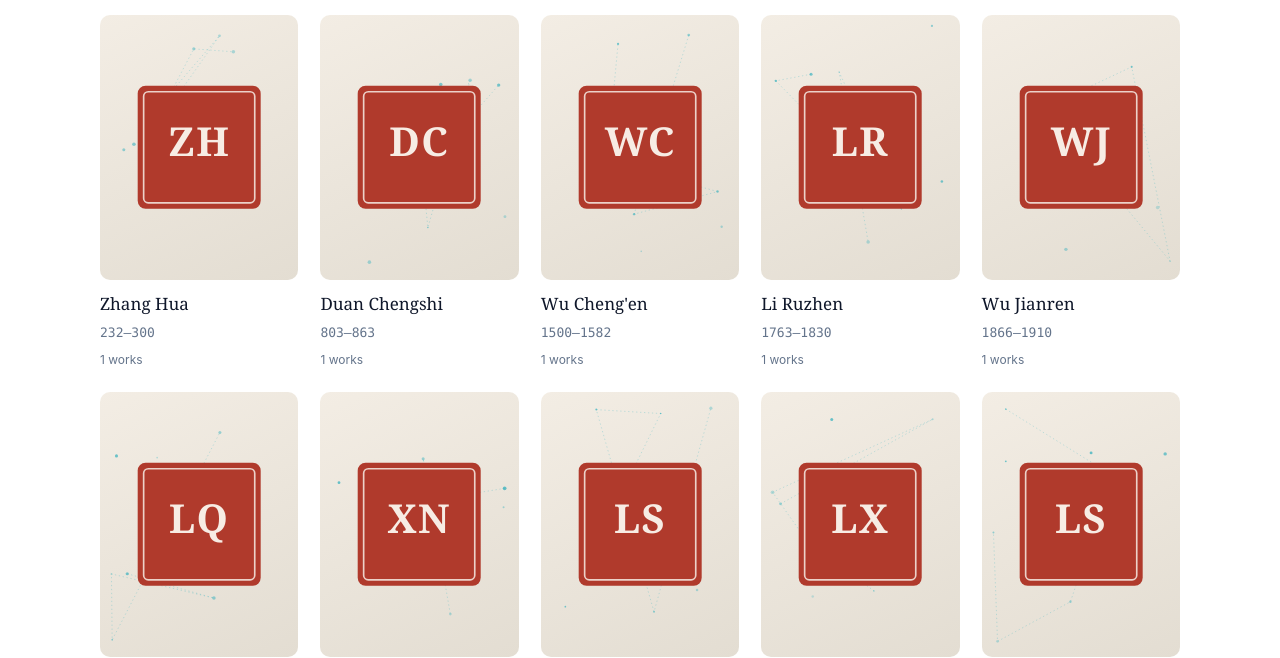
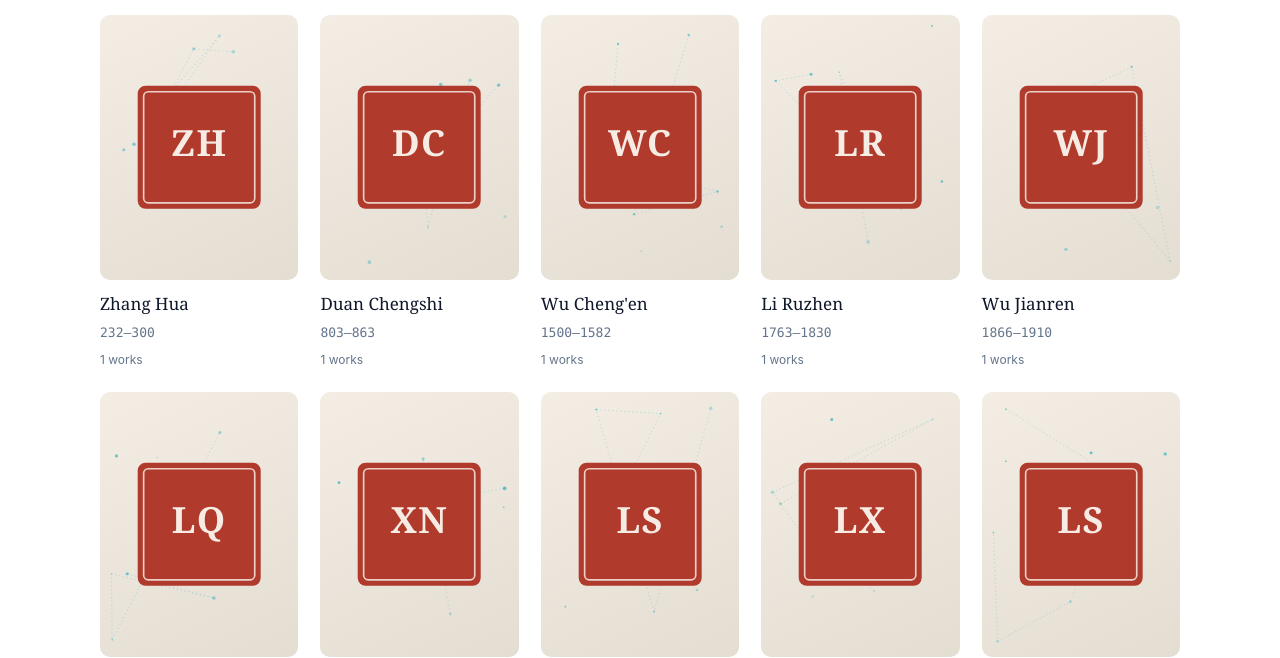
Before and after one commit to xyeah126/china-sf, an Astro site: page /en/authors in a window 1280 px wide. Shown: the part 154-812 px from the top of the page. Built offline with nearby package versions, Linux system fonts and the light colour scheme; Astro itself is replaced by a stand-in of ours.

Commit message:
fix(seal): AuthorSeal 字号自适应按实测字形 metrics 重写，杜绝文字溢出印章
问题：上一版作者印章的字号参数（usable=0.94, line=1.04, 最小字号 38-48）
依赖经验值，没有基于实际字形 ink 测量；导致在浏览器里 3/4 字姓名经常
贴到甚至略微超出内框边缘（用户反馈「文字超出印章位置」）。

根因（fontTools + PIL 实测「余繁新语」篆书子集）：
- ink 宽 0.8em / 高 0.9em
- ink 顶在 baseline 上方 0.766em
- advance width 0.8em（不是 1em）
- 因此 0.94 usable 看似留白足够，实际内框上下只剩 ~5px 边距，视觉贴边

修复：
- USABLE 0.94 → 0.80（上下各留 10% 内框 padding）
- LINE 1.04 → 1.02（0.12em 行隙，恰好不糊在一起）
- MIN_FS 38-48 → 32-42（按字形高度严格反推，不再凭经验）
- 基线定位公式改为「按 ink 块居中于内框」：
    baseline0 = sy + 9 + (frameH - inkH) / 2 + 0.766 * fs
  替代原先「按基线中点居中 + 固定 +0.36fs 偏移」的近似
- 0.8em advance 已自然保证单字水平居中，无需额外 dx

验证：用 PIL 同字体模拟 + playwright 浏览器截图两种方式都确认
所有 1/2/3/4 字姓名（含刘慈欣/韩松/何夕/陈楸帆/程婧波/童恩正/柳文扬
等异体字、上下结构字）都舒适地装在内框内，4 边留白均衡。

```diff
--- a/src/components/AuthorSeal.astro
+++ b/src/components/AuthorSeal.astro
@@ -29,18 +29,32 @@ const chars =
 const seal = isCard ? 186 : 205;
 const sx = (W - seal) / 2;
 const sy = (H - seal) / 2;
+const innerPad = 9; // 内框内缩
+const frameH = seal - innerPad * 2; // 内框高度
 
-// 行距系数：相邻两字基线间距 = fs * LINE
-const LINE = 1.04;
-// 内框可用高度 = (印章 − 内框内缩 18) × 留白系数，确保 3/4 字姓名不溢出边缘
-const usable = (seal - 18) * 0.94;
+// === 字号自适应：基于实测「余繁新语」字形 ink metrics ===
+//  实测 PIL bbox (fs=80 → 64×72)：ink 宽 0.8em / 高 0.9em / ink 顶在 baseline 上方 0.766em
+//  advance width 0.8em（不是 1em），text-anchor=middle 居中后 x 跨度 ±0.4em
+const INK_W = 0.8;
+const INK_H_EM = 0.9;
+const INK_TOP_EM = 0.766; // ink 顶距 baseline（em 比，>0 表示 baseline 之上）
+// 相邻基线距离（1.02 → 0.12em 视觉空隙；LINE 越小越紧凑，1.0 即刚好无空隙）
+const LINE = 1.02;
+// 整体 ink 高度占内框比例（0.80 = 上下各留 10% 内框作 padding）
+const USABLE = 0.80;
 const n = Math.max(chars.length, 1);
-// 总高 = fs × (1 + LINE×(n−1)) ≤ usable
-let fs = usable / (1 + LINE * (n - 1));
+// 总体 ink 高度 = fs × ((n-1)·LINE + INK_H_EM) ≤ frameH × USABLE
+let fs = (frameH * USABLE) / ((n - 1) * LINE + INK_H_EM);
 fs = Math.min(fs, lang === 'zh' ? 96 : 78); // 单字不过大
-// 篆体笔画圆润、单字宽高比近 1:1，3/4 字姓名给个最小值防过小
-const MIN_FS: Record<number, number> = { 1: 60, 2: 60, 3: 48, 4: 38 };
-fs = Math.max(fs, MIN_FS[n] ?? 36);
+// 最小字号防 3/4 字过小（保持印章庄重感）
+const MIN_FS: Record<number, number> = { 1: 54, 2: 54, 3: 42, 4: 32 };
+fs = Math.max(fs, MIN_FS[n] ?? 30);
+// 实际 ink 高度（用于精确居中）
+const inkH = (n - 1) * LINE * fs + INK_H_EM * fs;
+// 让 ink 块在内框内垂直居中
+const topPad = (frameH - inkH) / 2;
+// 第 0 个字的基线 y = 内框顶 + 顶 padding + INK_TOP_EM×fs
+const baseline0 = sy + innerPad + topPad + INK_TOP_EM * fs;
 
 // 姓名哈希 → 星点伪随机（每位作者图案稳定）
 let h = 2166136261;
@@ -105,11 +119,11 @@ const link = stars.slice(0, 5);
       opacity="0.85"
     />
     {lang === 'zh' ? (
-      // 中文竖排
+      // 中文竖排：基线 y_i = baseline0 + i·LINE·fs；ink 顶在 baseline 上方 INK_TOP_EM·fs
       chars.map((c, i) => (
         <text
           x={W / 2}
-          y={H / 2 + (i - (chars.length - 1) / 2) * fs * 1.04 + fs * 0.36}
+          y={baseline0 + i * LINE * fs}
           text-anchor="middle"
           class="seal-zh"
           font-size={fs}
```
